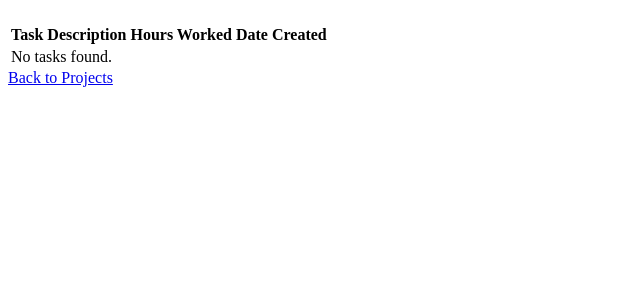
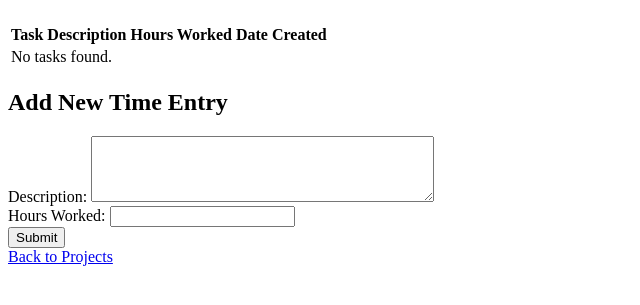
Before and after one commit to djrubio05/timetracker, a Django app: template myproject/timetracker/templates/timetracker/project_detail.html in a window 1280 px wide. Shown: the part 57-362 px from the top of the page, without its empty margins (0-640 px from the left). Run offline with Django 5.2, Linux system fonts and the light colour scheme; the template is opened without the code that fills it: values that come from a table or form of the project are taken from there, others are empty.

Commit message:
added forms to add new time entry using ModelForm

```diff
--- /dev/null
+++ b/myproject/timetracker/forms.py
@@ -0,0 +1,13 @@
+from django import forms
+
+from .models import TimeEntry
+
+
+class TimeEntryForm(forms.ModelForm):
+    class Meta:
+        model = TimeEntry
+        fields = ["description", "worked_hours"]
+        widgets = {
+            "description": forms.Textarea(attrs={'rows': 4, 'cols': 40}),
+            "worked_hours": forms.NumberInput(attrs={'step': '0.5'}),
+        }
--- a/myproject/timetracker/templates/timetracker/project_detail.html
+++ b/myproject/timetracker/templates/timetracker/project_detail.html
@@ -23,6 +23,14 @@
         </tr>
       {% endfor %}
     </table>
+
+    <h2>Add New Time Entry</h2>
+
+    <form method="post">
+      {% csrf_token %}
+      {{ form }}
+      <input type="submit" value="Submit" />
+    </form>
     <a href="{% url 'timetracker:projects' %}">Back to Projects</a>
 </body>
 </html>
--- a/myproject/timetracker/views.py
+++ b/myproject/timetracker/views.py
@@ -1,6 +1,9 @@
 from django.http import HttpResponse
 from django.shortcuts import render
 from django.views.generic import ListView, DetailView
+from django.views.generic.edit import FormMixin
+
+from .forms import TimeEntryForm
 
 from .models import Project, TimeEntry
 
@@ -13,5 +16,6 @@ class ProjectsListView(ListView):
     model = Project
 
 
-class TimeEntryDetailView(DetailView):
+class TimeEntryDetailView(FormMixin, DetailView):
     model = Project
+    form_class = TimeEntryForm
```
